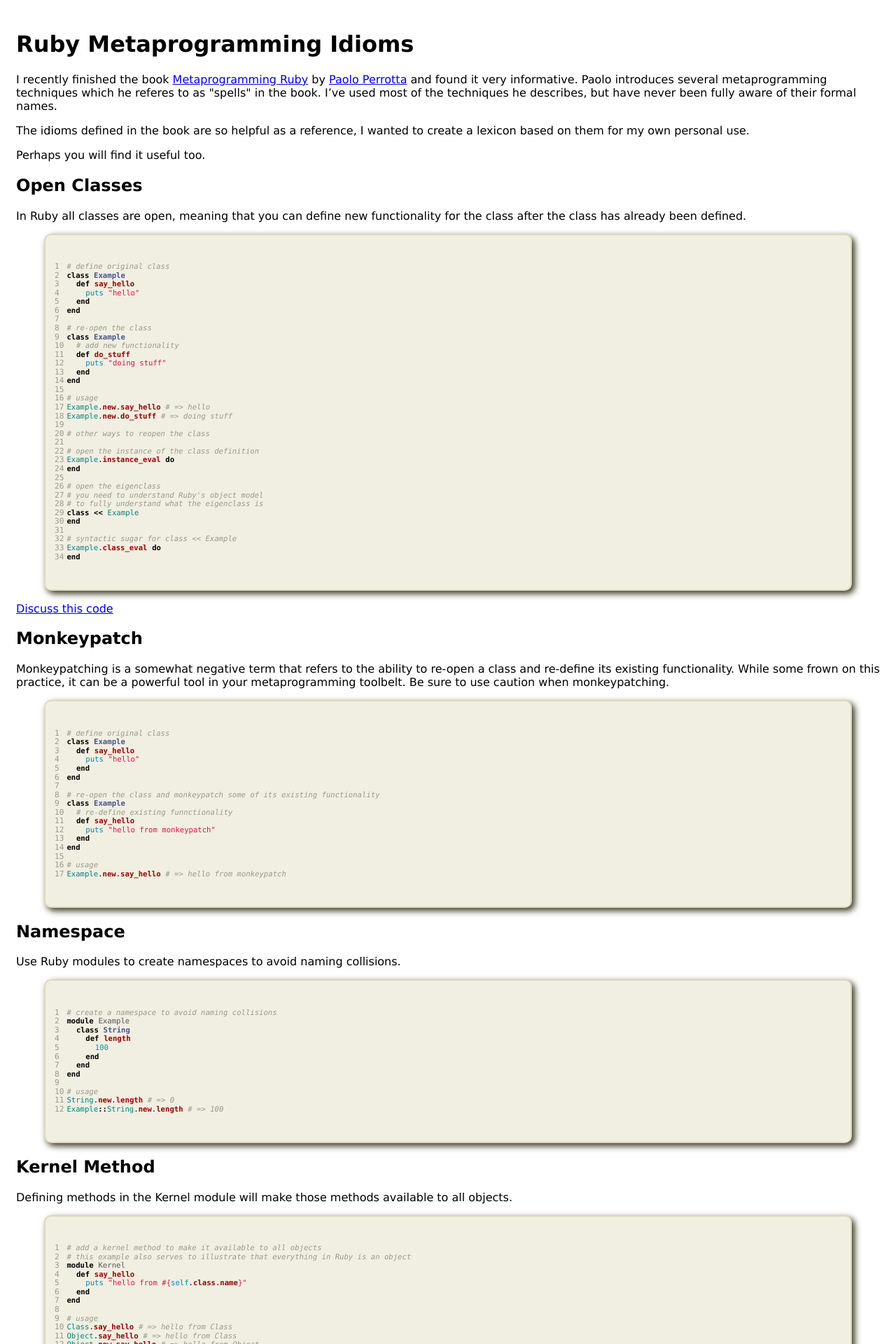
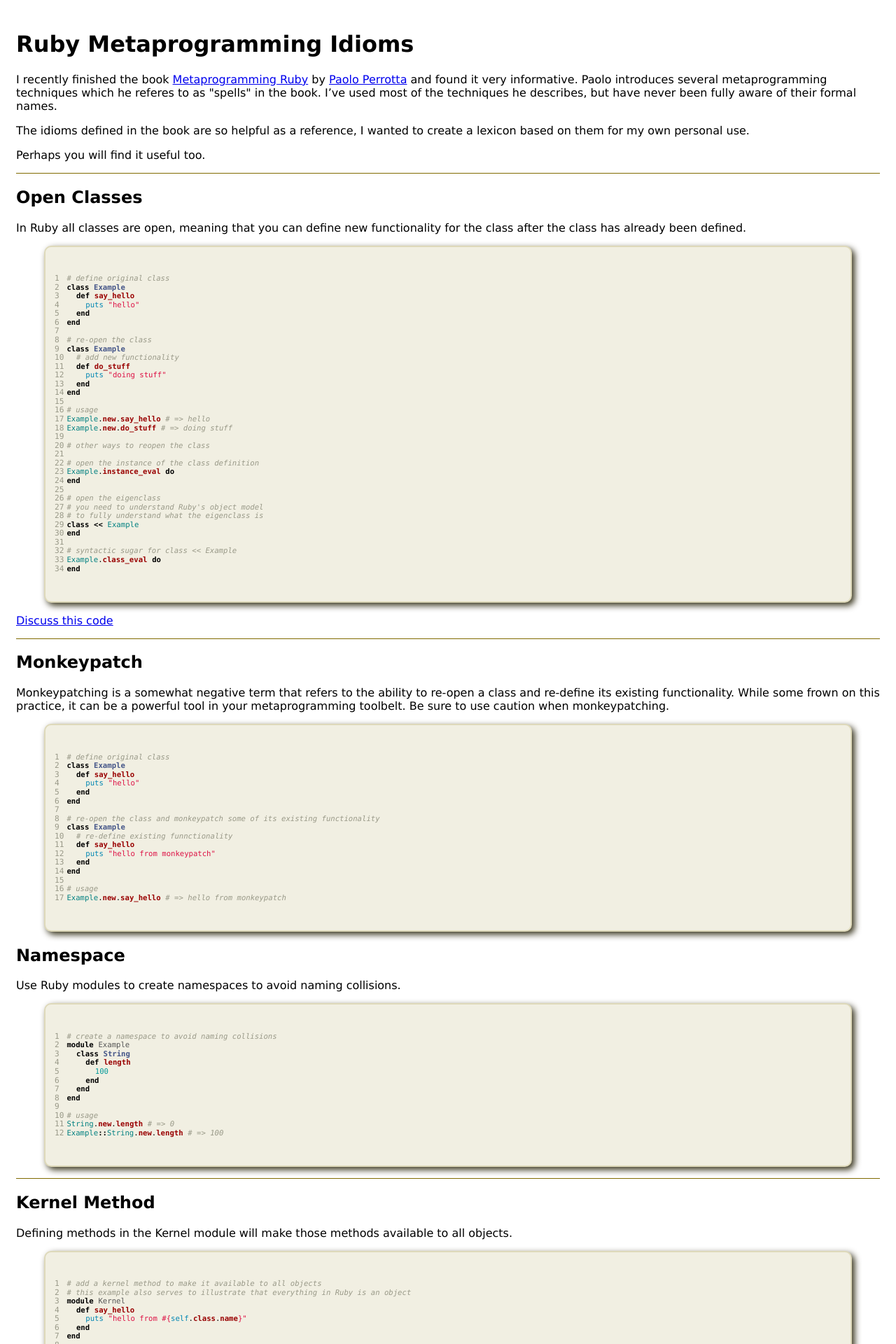
Before and after one commit to hopsoft/hopsoft.github.io, a Jekyll site: the page built from _posts/2011-01-11-ruby-metaprogramming-idioms.markdown, in a window 1280 px wide. Shown: the top 1920 px of the page at 70% size. Built offline with Jekyll 4.4.1, drawn with Linux system fonts in a browser that asks for light colours; some of the changed text lies outside the part shown.

Commit message:
Tesing some styles.

```diff
--- a/_posts/2011-01-11-ruby-metaprogramming-idioms.markdown
+++ b/_posts/2011-01-11-ruby-metaprogramming-idioms.markdown
@@ -13,6 +13,8 @@ The idioms defined in the book are so helpful as a reference, I wanted to create
 
 Perhaps you will find it useful too.
 
+<hr />
+<a name="open_classes"></a>
 ## Open Classes
 In Ruby all classes are open, meaning that you can define new functionality for the class after the class has already been defined.
 {% highlight ruby linenos %}
@@ -53,7 +55,8 @@ end
 {% endhighlight %}
 [Discuss this code](https://gist.github.com/774061)
 
-
+<hr />
+<a name="monkeypatch"></a>
 ## Monkeypatch
 Monkeypatching is a somewhat negative term that refers to the ability to re-open a class and re-define its existing functionality.  While some frown on this practice, it can be a powerful tool in your metaprogramming toolbelt.  Be sure to use caution when monkeypatching.
 {% highlight ruby linenos %}
@@ -95,6 +98,8 @@ Example::String.new.length # => 100
 {% endhighlight %}
 
 
+<hr />
+<a name="kernel_method"></a>
 ## Kernel Method
 Defining methods in the Kernel module will make those methods available to all objects.
 {% highlight ruby linenos %}
@@ -133,8 +138,10 @@ invoke("reverse me", :reverse) # => em esrever
 invoke_with_args("remove all letter e's", :delete, "e") # => rmov all lttr 's
 {% endhighlight %}
 
-
+<hr />
+<a name="pattern_dispatch"></a>
 ## Pattern Dispatch
+Similar to Dynamic Dispatch, but uses a convention or pattern to identify which methods to call.
 {% highlight ruby linenos %}
 {% endhighlight %}
 
--- a/public/stylesheets/base.css
+++ b/public/stylesheets/base.css
@@ -1,2 +1,3 @@
 * { font-family: "Lucida Grande", "Helvetica", sans-serif; }
 body { padding: 15px; }
+hr { border: 0; border-top: solid 1px #806A00; margin: 10px 0 10px 0; }
```
